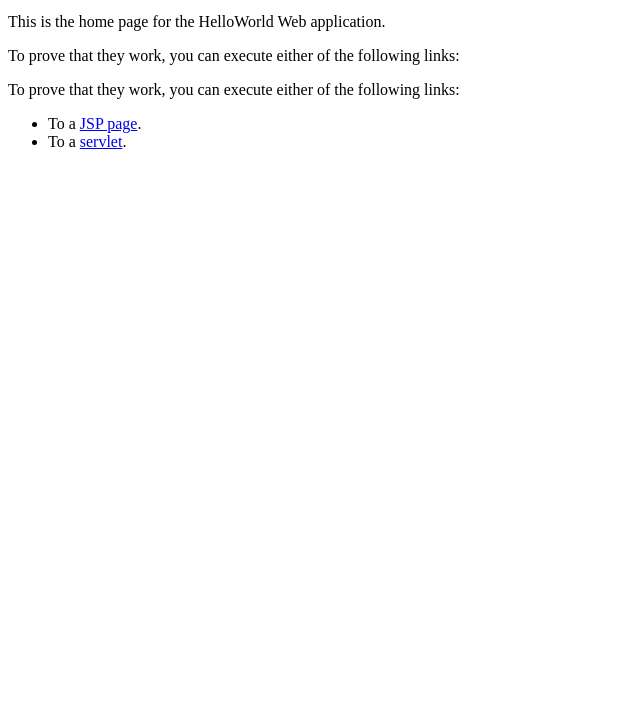
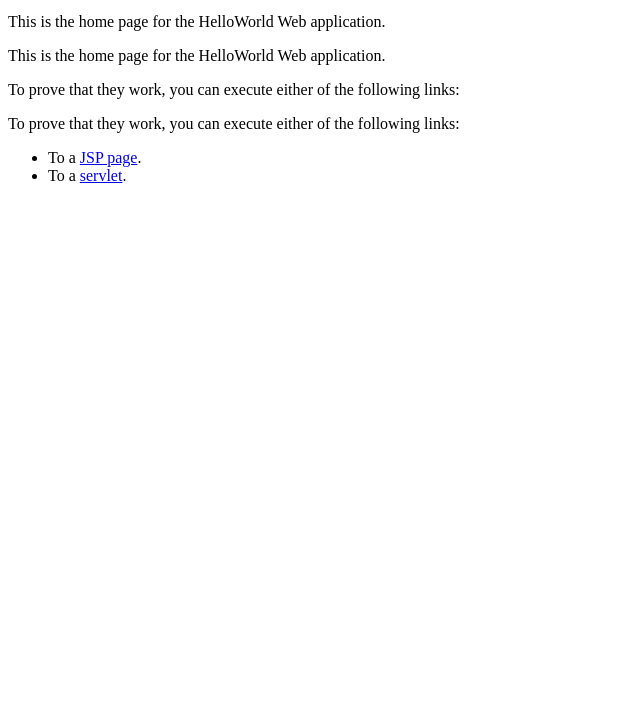
Before and after one commit to ocawley/MyAzureTest, a plain HTML site: page index.html in a window 1280 px wide. Shown: the part 93-800 px from the top of the page, without its empty margins (0-640 px from the left). Drawn offline with Linux system fonts and the light colour scheme.

Commit message:
Update index.html

```diff
--- a/index.html
+++ b/index.html
@@ -16,6 +16,7 @@
     </table>
 
     <p>This is the home page for the HelloWorld Web application. </p>
+    <p>This is the home page for the HelloWorld Web application. </p>
     <p>To prove that they work, you can execute either of the following links:</P>
     <p>To prove that they work, you can execute either of the following links:</p>
     <ul>
```
